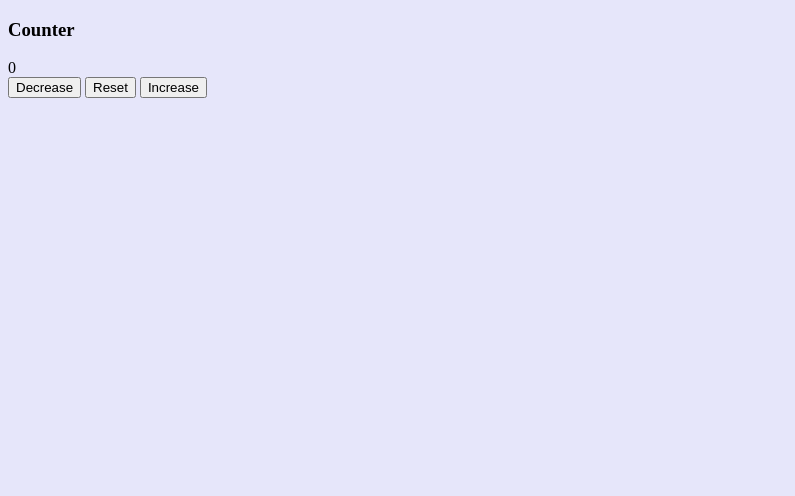
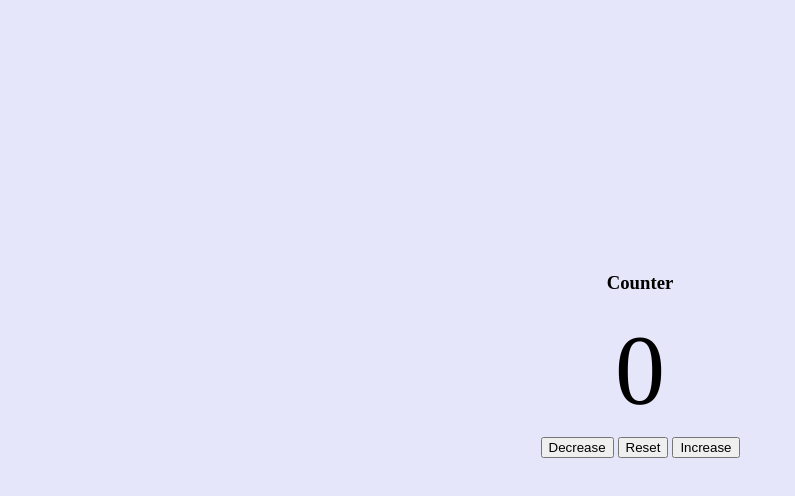
Before and after one commit to nss-evening-cohort-13/pictionary-counter-hack-mighty-mongeese-5, a plain HTML site: page setup/index.html in a window 1280 px wide. Shown: the whole page, without its empty margins (0-795 px from the left). Drawn offline with Linux system fonts and the light colour scheme.

Commit message:
centered the counter

```diff
--- a/setup/app.js
+++ b/setup/app.js
@@ -3,7 +3,7 @@
 let counterValue = 0;
 
 const buildCounter = () => {
-    let domString = `<div class="counter--card">
+  let domString = `<div class="counter--card">
                         <h3>Counter</h3>
                         <div class="counter--value">${counterValue}</div>
                         <div class="counter--buttons">
@@ -11,18 +11,22 @@ const buildCounter = () => {
                             <button id="reset">Reset</button>
                             <button id="increase">Increase</button>
                         </div>
-                    </div>`
+                    </div>`;
 
-    printToDom('counterContainer', domString)
-}
+  printToDom('counterContainer', domString);
+};
 
 const printToDom = (divId, textToPrint) => {
-    const selectedDiv = document.getElementById(divId);
-    selectedDiv.innerHTML = textToPrint;
-}
+  const selectedDiv = document.getElementById(divId);
+  selectedDiv.innerHTML = textToPrint;
+};
+
+const decreaseCounter = () => {
+
+};
 
 const init = () => {
-    buildCounter()
-}
+  buildCounter();
+};
 
 init();
--- a/setup/styles.css
+++ b/setup/styles.css
@@ -1,3 +1,19 @@
 body {
     background: lavender;
 }
+
+.counter--container {
+    display: flex;
+    justify-content: center;
+    align-items: center;
+    margin-top: 20%;
+}
+
+.counter--card {
+    text-align: center;
+}
+
+.counter--value {
+    margin: 10px;
+    font-size: 100px;
+}
```
